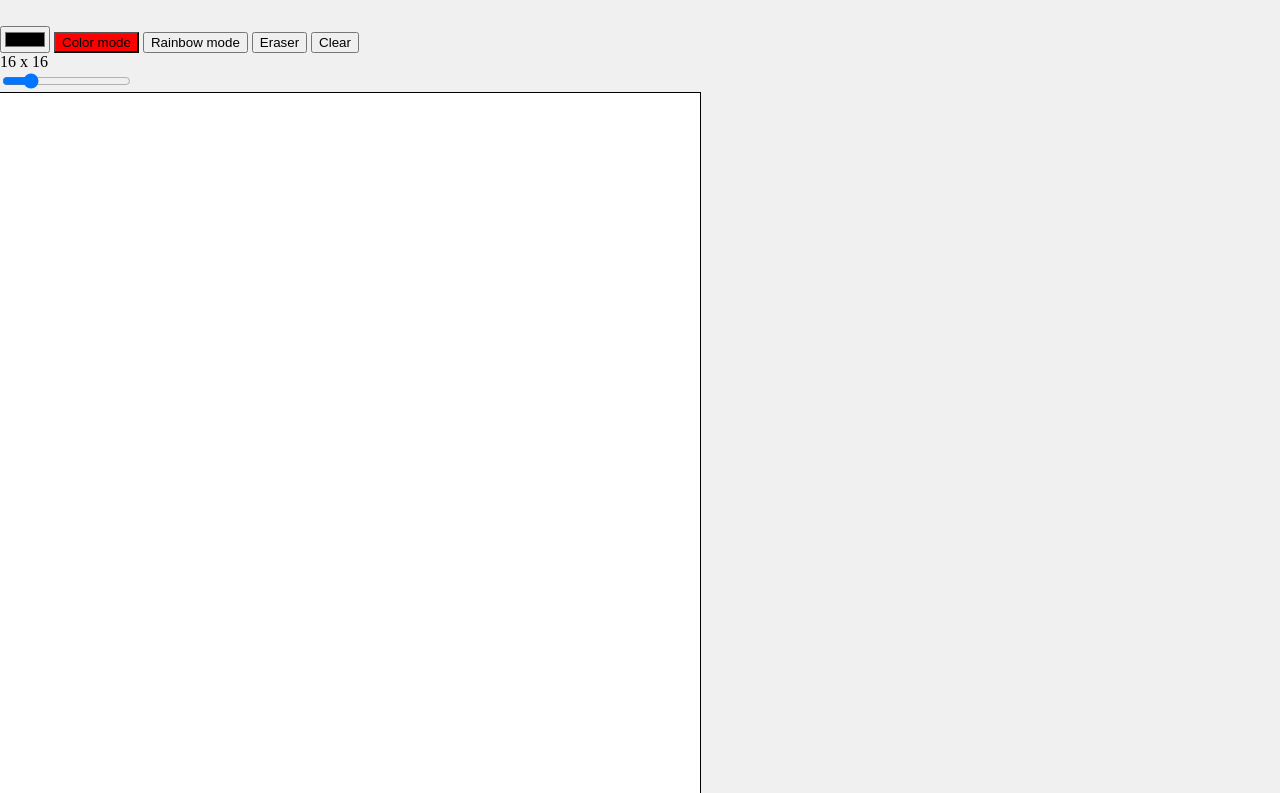
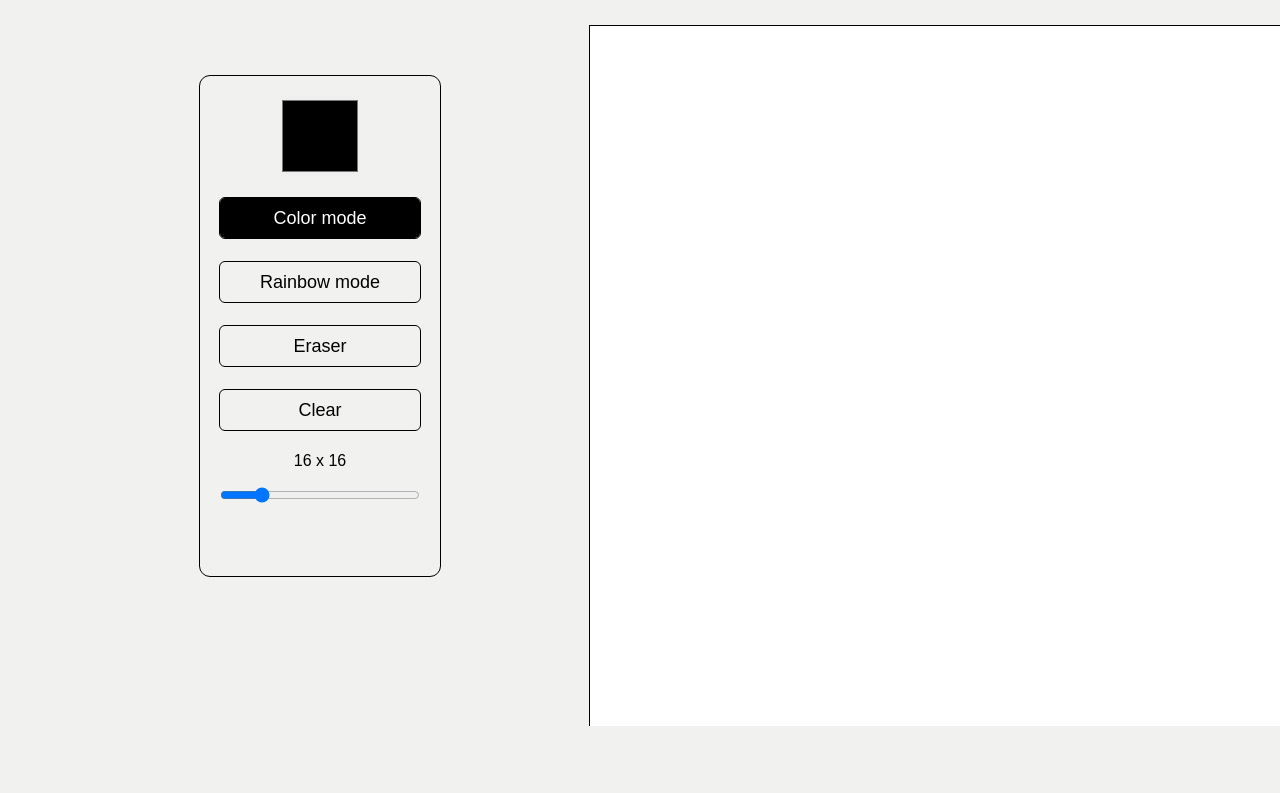
Before and after one commit to Leo-Vargas/etch-a-Sketch, a plain HTML site: page index.html in a window 1280 px wide. Shown: the part 124-917 px from the top of the page. After the commit the page ends 850 px from the top, so only its background shows below. Drawn offline with Linux system fonts and the light colour scheme.

Commit message:
styling updated

```diff
--- a/index.html
+++ b/index.html
@@ -10,6 +10,7 @@
         Etch-a-Sketch
       </div>
     </header>
+    <div id="bodyWrap">
       <div id="menu">
         <input id="colorPicker" type="color">
         <button id="colorMode">Color mode</button>
@@ -21,6 +22,7 @@
       </div>
       <div id="container">
       </div>
+    </div>
     <script src="app.js"></script>
   </body>
 </html>
--- a/styles.css
+++ b/styles.css
@@ -1,5 +1,5 @@
 body{
-  background-color: rgb(240, 240, 240);
+  background-color: rgb(241, 241, 240);
   padding: 0;
   margin: 0;
 }
@@ -17,6 +17,68 @@ body{
   font-family: Arial, Helvetica, sans-serif;
 }
 
+#bodyWrap{
+  display: flex;
+}
+
+#menu{
+  display: flex;
+  flex-direction: column;
+  margin-left: 200px;
+  margin-right: 150px;
+  margin-top: 50px;
+  height: 500px;
+  outline: 1px solid black;
+  border-radius: 10px;
+  align-items: center;
+}
+
+input[type='color']{
+  border: 0;
+  padding: 0;
+  border: none;
+  outline: none;
+  cursor: pointer;
+  height: 80px;
+  width: 80px;
+  margin-top: 20px;
+  margin-bottom: 10px;
+}
+
+button{
+  font-size: 18px;
+  height: 40px;
+  width: 200px;
+  margin: 12px 20px 12px 20px;
+  outline: 1px solid black;
+  border: none;
+  border-radius: 5px;
+  background-color: rgb(241, 241, 240);
+  cursor: pointer;
+
+}
+
+button:hover{
+  box-shadow: 5px 5px 7px 2px rgba(0, 0, 0, 0.093);
+}
+
+.active{
+  background-color: black;
+  color: white;
+}
+
+#gridValue{
+  font-family: Arial, Helvetica, sans-serif;
+  font-weight: 500;
+  margin: 10px 0px 15px 0px;
+  cursor: default;
+}
+
+input[type='range']{
+  width: 200px;
+  cursor: pointer;
+}
+
 #container{
   background-color: white;
   height: 700px;
@@ -30,7 +92,3 @@ body{
 .unit{
   user-select: none;
 }
-
-.active{
-  background-color: red;
-}
```
Also changed, not shown: 1 other file. Lines whose indentation alone changed are shown as unchanged.
